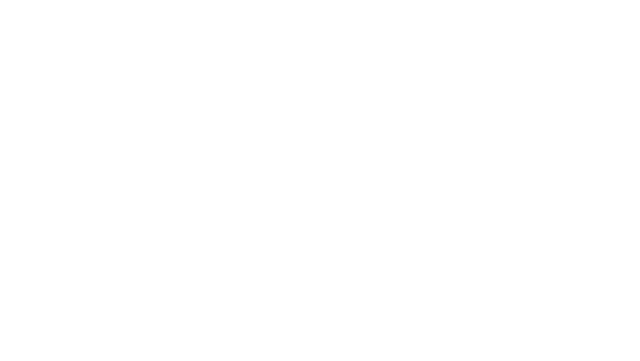
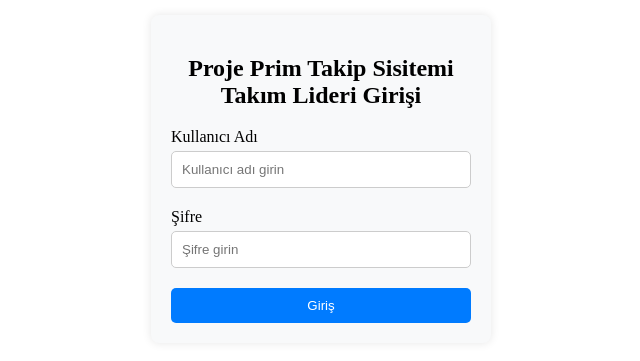
Before and after one commit to yazkan/calltracker-fe, a React (Vite) app: page /loginteamleader in a window 1280 px wide. Before the commit this address had no page. Shown: the part 229-590 px from the top of the page, without its empty margins (319-959 px from the left). Built offline with nearby package versions, Linux system fonts and the light colour scheme.

Commit message:
login pages handled

```diff
--- a/package.json
+++ b/package.json
@@ -11,6 +11,7 @@
   },
   "dependencies": {
     "antd": "^5.17.0",
+    "axios": "^1.6.8",
     "react": "^18.2.0",
     "react-dom": "^18.2.0",
     "react-router-dom": "^6.23.1",
--- a/src/App.jsx
+++ b/src/App.jsx
@@ -2,18 +2,19 @@ import { BrowserRouter, Route, Routes } from "react-router-dom";
 import Assistant from "./pages/Assistant";
 import TeamLeader from "./pages/TeamLeader";
 import AssistantBonusDisapproval from "./pages/AssistantBonusDisapproval";
-import Login from "./pages/Login";
+import LoginAssistant from "./pages/LoginAssistant";
 import Register from "./pages/Register";
 import AssistantCallList from "./pages/AsistantCallList";
 import MontlyBonusList from "./pages/MontlyBonusList";
+import LoginTeamLeader from "./pages/LoginTeamLeader";
 
 function App() {
   return (
     <>
       <BrowserRouter>
         <Routes>
-          <Route path="/" element={<div>Anasayfa</div>} />
-          <Route path="/login" element={<Login />} />
+          <Route path="/loginteamleader" element={<LoginTeamLeader />} />
+          <Route path="/loginassistant" element={<LoginAssistant />} />
           <Route path="/register" element={<Register />} />
           <Route path="/assistant" element={<Assistant />} />
           <Route path="/teamleader" element={<TeamLeader />} />
--- a/src/pages/Login.jsx
+++ /dev/null
@@ -1,32 +0,0 @@
-import "./Login.scss";
-
-function Login() {
-  return (
-    <div className="containerlogin">
-      <div className="login-form">
-        <h2>Proje Prim Takip Sisitemi</h2>
-        <form>
-          <div className="form-group">
-            <label htmlFor="username">Kullanıcı Adı</label>
-            <input
-              type="text"
-              id="username"
-              placeholder="Kullanıcı adı girin"
-            />
-          </div>
-          <div className="form-group">
-            <label htmlFor="password">Şifre</label>
-            <input type="password" id="password" placeholder="Şifre girin" />
-          </div>
-
-          <button type="submit">Giriş</button>
-        </form>
-        <p>
-          <button type="registerBtn">Kayit ol</button>
-        </p>
-      </div>
-    </div>
-  );
-}
-
-export default Login;
--- /dev/null
+++ b/src/pages/LoginAssistant.jsx
@@ -0,0 +1,59 @@
+import { useState } from "react";
+import { useNavigate } from "react-router-dom";
+import newRequest from "../utils/newRequest";
+import "./Login.scss";
+
+function LoginAssistant() {
+  const [username, setUsername] = useState("");
+  const [password, setPassword] = useState("");
+  const navigate = useNavigate();
+
+  const handleSubmit = async (e) => {
+    e.preventDefault();
+
+    const res = await newRequest.post("/users/assistantLogin", {
+      username: username,
+      password: password,
+    });
+    localStorage.setItem(
+      "currentUser",
+      JSON.stringify(res.data[0] ? res.data[0] : null)
+    );
+
+    navigate("/assistant");
+  };
+
+  return (
+    <div className="containerlogin">
+      <div className="login-form">
+        <h2>Proje Prim Takip Sisitemi Asistan Girişi</h2>
+        <form onSubmit={handleSubmit}>
+          <div className="form-group">
+            <label htmlFor="username">Kullanıcı Adı</label>
+            <input
+              name="username"
+              type="text"
+              id="username"
+              placeholder="Kullanıcı adı girin"
+              onChange={(e) => setUsername(e.target.value)}
+            />
+          </div>
+          <div className="form-group">
+            <label htmlFor="password">Şifre</label>
+            <input
+              name="password"
+              type="password"
+              id="password"
+              placeholder="Şifre girin"
+              onChange={(e) => setPassword(e.target.value)}
+            />
+          </div>
+
+          <button type="submit">Giriş</button>
+        </form>
+      </div>
+    </div>
+  );
+}
+
+export default LoginAssistant;
--- /dev/null
+++ b/src/pages/LoginTeamLeader.jsx
@@ -0,0 +1,59 @@
+import { useState } from "react";
+import { useNavigate } from "react-router-dom";
+import newRequest from "../utils/newRequest";
+import "./Login.scss";
+
+function LoginTeamLeader() {
+  const [username, setUsername] = useState("");
+  const [password, setPassword] = useState("");
+  const navigate = useNavigate();
+
+  const handleSubmit = async (e) => {
+    e.preventDefault();
+
+    const res = await newRequest.post("/users/assistantLogin", {
+      username: username,
+      password: password,
+    });
+    localStorage.setItem(
+      "currentUser",
+      JSON.stringify(res.data[0] ? res.data[0] : null)
+    );
+
+    navigate("/teamLeader");
+  };
+
+  return (
+    <div className="containerlogin">
+      <div className="login-form">
+        <h2>Proje Prim Takip Sisitemi Takım Lideri Girişi</h2>
+        <form onSubmit={handleSubmit}>
+          <div className="form-group">
+            <label htmlFor="username">Kullanıcı Adı</label>
+            <input
+              name="username"
+              type="text"
+              id="username"
+              placeholder="Kullanıcı adı girin"
+              onChange={(e) => setUsername(e.target.value)}
+            />
+          </div>
+          <div className="form-group">
+            <label htmlFor="password">Şifre</label>
+            <input
+              name="password"
+              type="password"
+              id="password"
+              placeholder="Şifre girin"
+              onChange={(e) => setPassword(e.target.value)}
+            />
+          </div>
+
+          <button type="submit">Giriş</button>
+        </form>
+      </div>
+    </div>
+  );
+}
+
+export default LoginTeamLeader;
--- a/src/pages/TeamLeader.jsx
+++ b/src/pages/TeamLeader.jsx
@@ -5,6 +5,7 @@ import "./TeamLeader.scss";
 
 function TeamLeader() {
   const [isModalOpen, setIsModalOpen] = useState(false);
+  const [isModalOpen2, setIsModalOpen2] = useState(false);
   const [status, setStatus] = useState("WAITING");
   const textAreaRef = useRef(null);
 
@@ -33,6 +34,19 @@ function TeamLeader() {
     console.log("Selected:", e);
     setStatus(e);
   };
+
+  const showModal2 = () => {
+    setIsModalOpen2(true);
+  };
+
+  const handleOk2 = () => {
+    setIsModalOpen2(false);
+  };
+
+  const handleCancel2 = () => {
+    setIsModalOpen2(false);
+  };
+
   return (
     <>
       <Modal
@@ -66,6 +80,32 @@ function TeamLeader() {
           />
         </div>
       </Modal>
+      <Modal
+        open={isModalOpen2}
+        destroyOnClose={true}
+        title="İtiraz Cevap Menüsü"
+        onOk={handleOk2}
+        onCancel={handleCancel2}
+        footer={[
+          <Button key="back" onClick={handleCancel2}>
+            İptal
+          </Button>,
+          <Button key="submit" type="primary" onClick={handleOk2}>
+            Ekle
+          </Button>,
+        ]}
+      >
+        <p>Asistan Adı:</p>
+        <Input />
+        <p>Sicil No:</p>
+        <Input />
+        <p>E-Posta:</p>
+        <Input />
+        <p>Kullanıcı Adı:</p>
+        <Input />
+        <p>Şifre:</p>
+        <Input />
+      </Modal>
       <div className="myJobs">
         <div className="container">
           <h1>Takım Lideri Anasayfası</h1>
@@ -77,7 +117,12 @@ function TeamLeader() {
             <label htmlFor="">Sicil No: </label>
             <label className="infoLabel">2313123</label>
           </div>
-          <h2>Prim İtiraz Listesi: </h2>
+          <div className="title">
+            <h2>Prim İtiraz Listesi: </h2>
+            <button style={{ maxHeight: "50px" }} onClick={showModal2}>
+              Asistan Ekle
+            </button>
+          </div>
           <div className="title">
             <table>
               <thead>
--- /dev/null
+++ b/src/utils/newRequest.js
@@ -0,0 +1,7 @@
+import axios from "axios";
+
+const newRequest = axios.create({
+  baseURL: "http://localhost:8080/",
+});
+
+export default newRequest;
```
Also changed, not shown: 1 other file (tests, documents, lock files or other folders).
